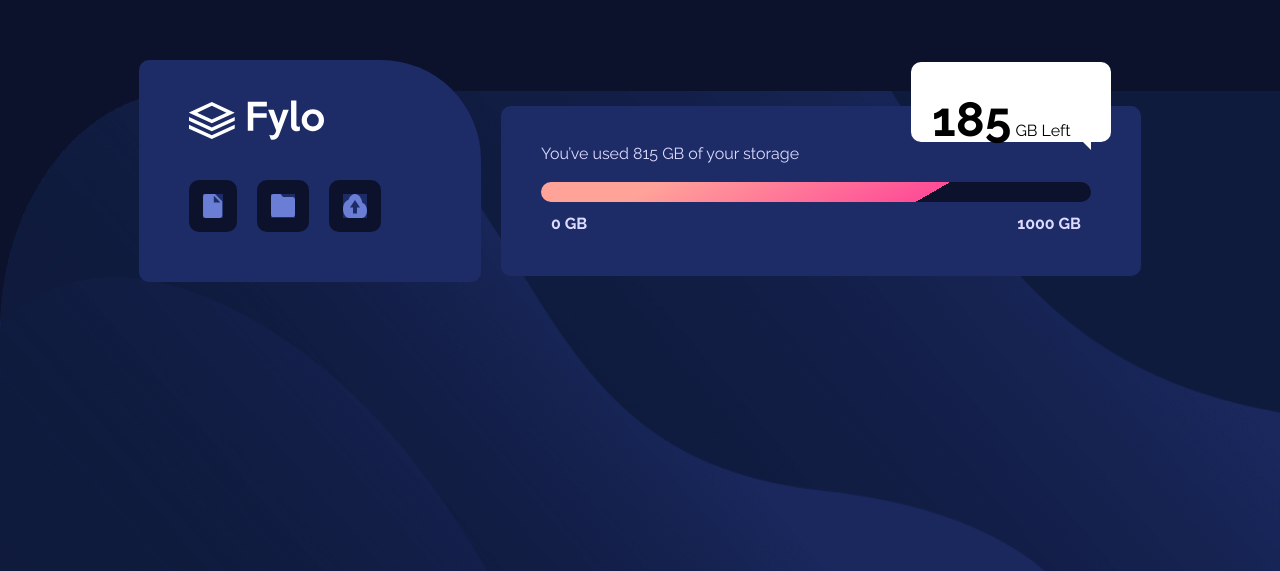
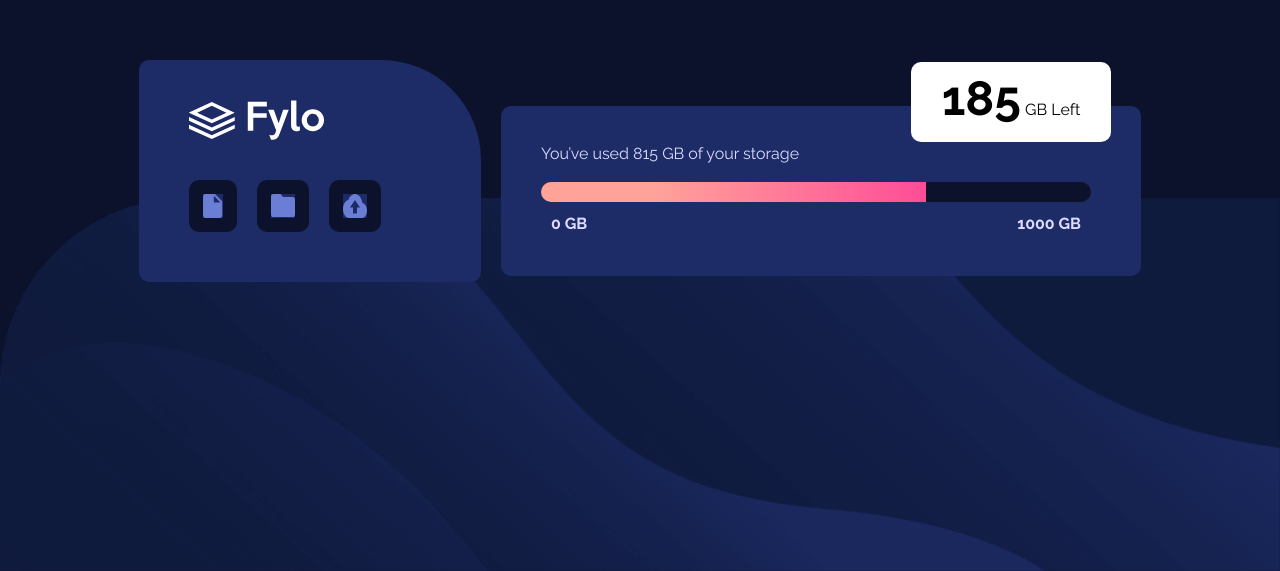
Before and after one commit to Leonardclc/fylo-data-storage-component, a plain HTML site: page index.html in a window 1280 px wide. Shown: the part 229-800 px from the top of the page. Drawn offline with Linux system fonts and the light colour scheme.

Commit message:
Squashed commit of the following:
commit 78f7e2318883ced4465a6a66a7777a28256c613f
Author: leoweabo <60674579+leoweabo@users.noreply.github.com>
Date:   Fri Dec 16 13:38:34 2022 -0300

    background and progress bar update

```diff
--- a/index.html
+++ b/index.html
@@ -8,11 +8,6 @@
   <link rel="stylesheet" href="style.css">
 </head>
 <body>
-  <picture>
-    <source media="(max-width:701px)" srcset="images/bg-mobile.png">
-    <source media="(min-width:702px)" srcset="images/bg-desktop.png">
-    <img src="" alt="">
-  </picture>
   <main>
     <div class="box-1">
       <img src="images/logo.svg" alt="">
@@ -24,7 +19,8 @@
     </div>
     <div class="box2">
       <p>You’ve used 815 GB of your storage</p>
-      <div class="progress-bar"></div>
+      <div class="progress-bar">
+      </div>
       <span class="fgb">0 GB</span>
       <span class="sgb">1000 GB</span>
       <div class="box3">
--- a/style.css
+++ b/style.css
@@ -61,6 +61,8 @@
     flex-direction: column;
     justify-content: center;
     height: 100vh;
+    background-image: url(../fylo-data-storage-component/images/bg-mobile.png);
+    background-size: cover;
   }
 
   .box-1 {
@@ -93,11 +95,12 @@
   }
 
   .progress-bar {
-    max-width: 300px;
+    max-width: 600px;
     height: 20px;
+    background: linear-gradient(90deg, hsl(6, 100%, 80%) 20%, hsl(335, 100%, 65%) 70%, hsl(229, 57%, 11%) 30%);
+    border-radius: 20px;
     margin-left: 30px;
-    background: linear-gradient(150deg, hsl(6, 100%, 80%) 20%, hsl(335, 100%, 65%) 70%, hsl(229, 57%, 11%) 30%);
-    border-radius: 20px;
+    margin-right: 30px;
   }
 
   span {
@@ -153,8 +156,13 @@
       display: flex;
       flex-direction: row;
       align-items: center;
-      padding: 0;
+      padding: 0px;
       gap: 20px;
+      background-image: url(images/bg-desktop.png);
+      background-size: 100%;
+      background-repeat: no-repeat;
+      background-position: bottom center;
+      background-attachment: fixed;
     }
 
     .box-1 {
@@ -162,12 +170,12 @@
     }
 
     .box2 {
-      max-width: 40rem;
       text-align: initial;
       height: initial;
       margin-top: 40px;
       height: 170px;
       padding: 20px 10px 10px 10px;
+      max-width: 40rem;
     }
 
     .progress-bar {
@@ -181,21 +189,10 @@
     .box3 {
       margin: -140px 400px;
       text-align: center;
-      border: 21px solid transparent;
-    }
-
-    .box3::after {
-      content: '';
-      border-left: 10px solid transparent;
-      border-right: 10px solid white;
-      border-top: 10px solid white;
-      border-bottom: 10px solid transparent;
     }
 
     .box2 > p {
       margin-left: 30px;
     }
 
-    .box3 > span {
-    }
   }
```
